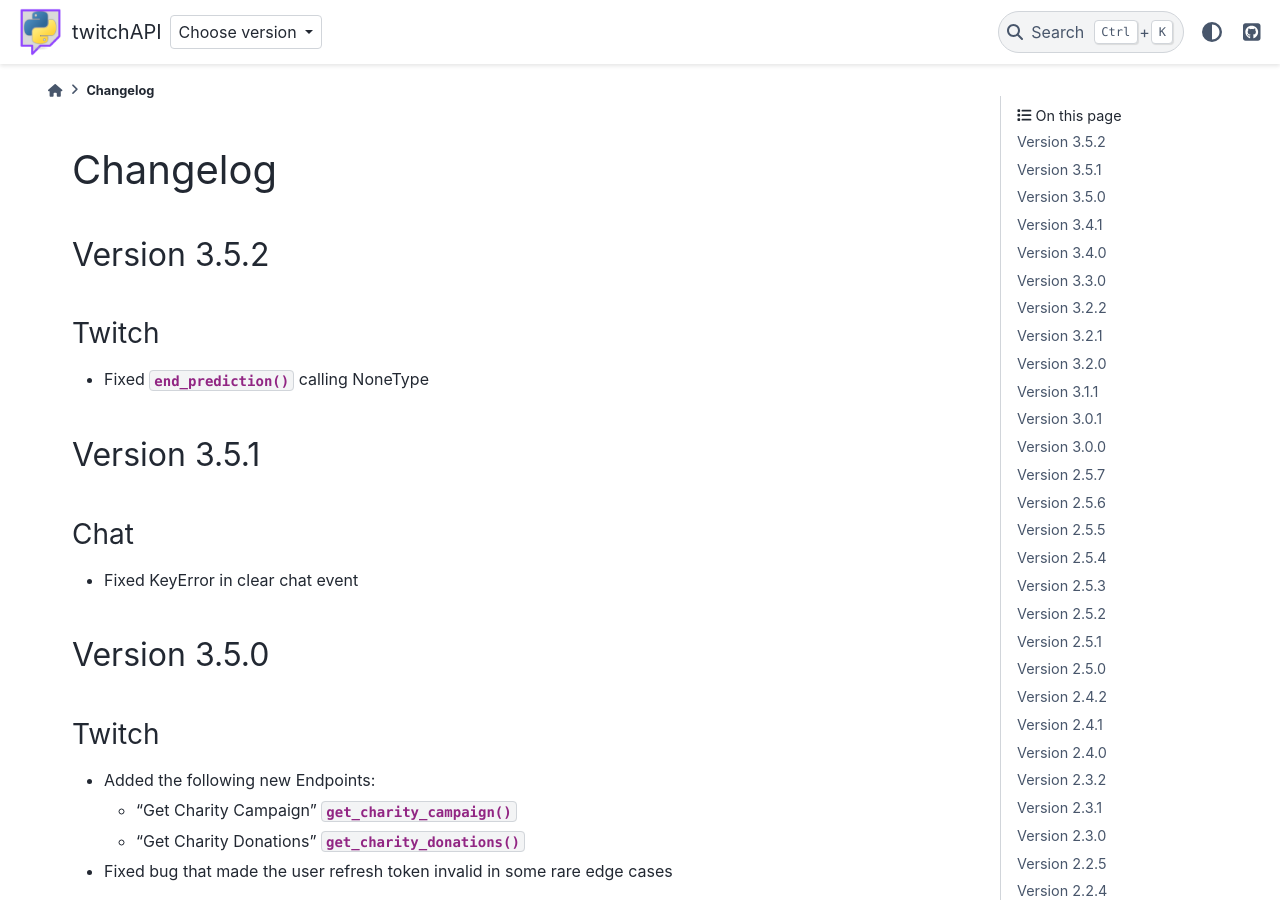
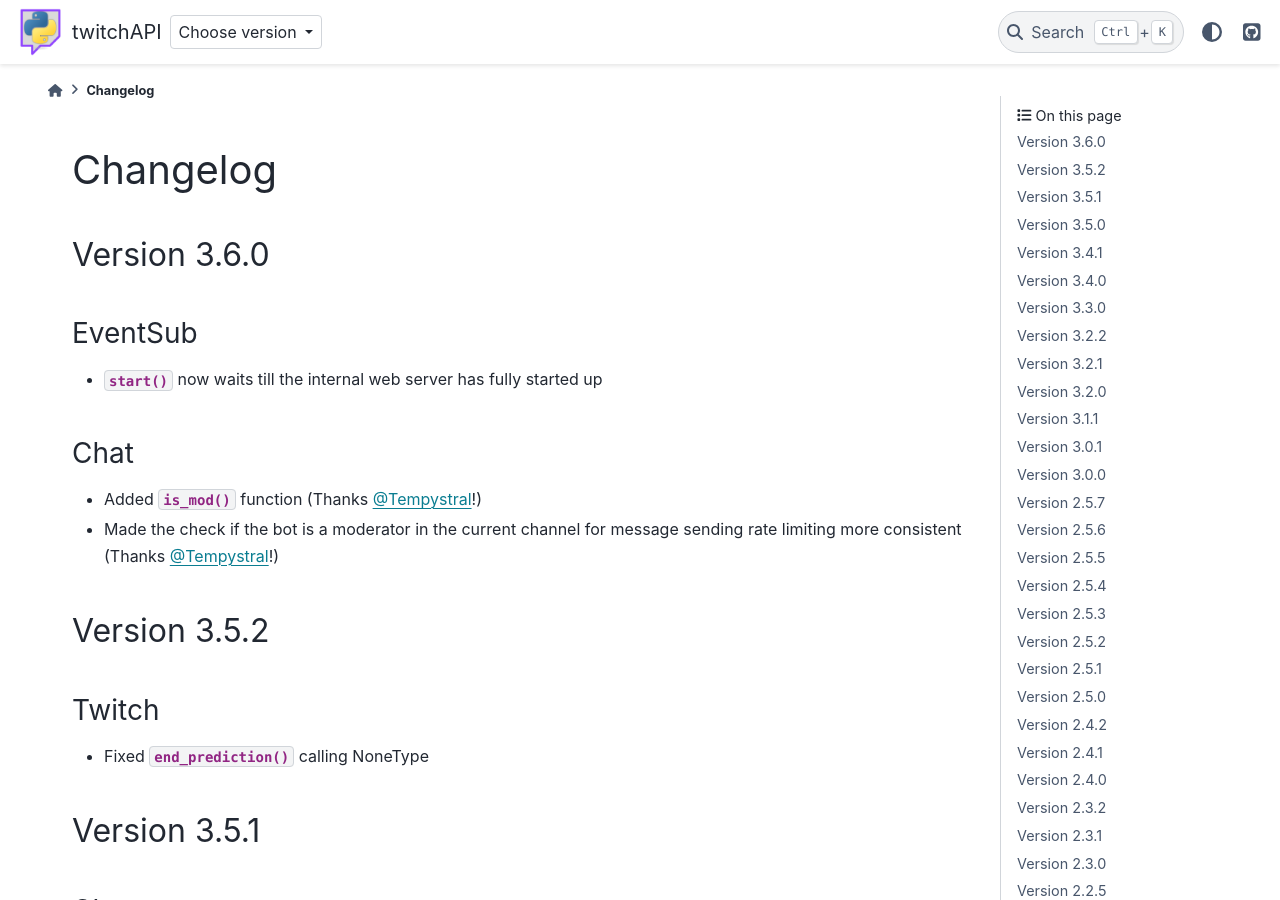
Before and after one commit to Teekeks/pyTwitchAPI, a Sphinx documentation site: the page built from docs/changelog.rst, in a window 1280 px wide and 900 px high. Built offline with Sphinx 7.4.7 and the PyData theme 0.15.4, drawn with Linux system fonts in a browser that asks for light colours; comment, search, counter and statistics services are not loaded.

Commit message:
bumped version to 3.6.0

```diff
--- a/docs/_static/switcher.json
+++ b/docs/_static/switcher.json
@@ -5,7 +5,7 @@
     "url": "https://pytwitchapi.readthedocs.io/en/latest/"
   },
   {
-    "name": "3.5.2 (stable)",
+    "name": "3.6.0 (stable)",
     "version": "stable",
     "url": "https://pytwitchapi.readthedocs.io/en/stable/"
   },
--- a/docs/changelog.rst
+++ b/docs/changelog.rst
@@ -2,6 +2,22 @@
 
 Changelog
 =========
+
+****************
+Version 3.6.0
+****************
+
+EventSub
+--------
+
+- :const:`~twitchAPI.eventsub.EventSub.start()` now waits till the internal web server has fully started up
+
+Chat
+----
+
+- Added :const:`~twitchAPI.chat.Chat.is_mod()` function (Thanks `@Tempystral <https://github.com/stolenvw>`__!)
+- Made the check if the bot is a moderator in the current channel for message sending rate limiting more consistent (Thanks `@Tempystral <https://github.com/stolenvw>`__!)
+
 
 ****************
 Version 3.5.2
--- a/twitchAPI/__init__.py
+++ b/twitchAPI/__init__.py
@@ -4,6 +4,6 @@
 from .oauth import UserAuthenticator
 from .chat import Chat
 
-VERSION = (3, 5, 2)
+VERSION = (3, 6, 0)
 
-__version__ = '3.5.2'
+__version__ = '3.6.0'
```
